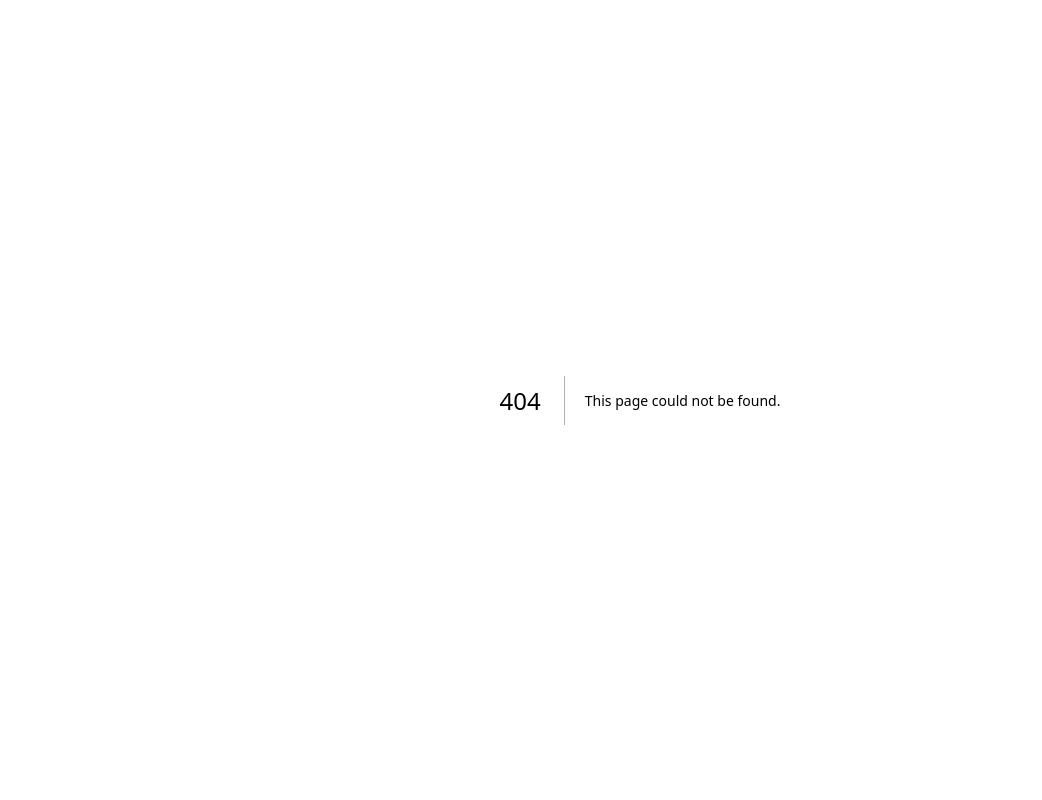
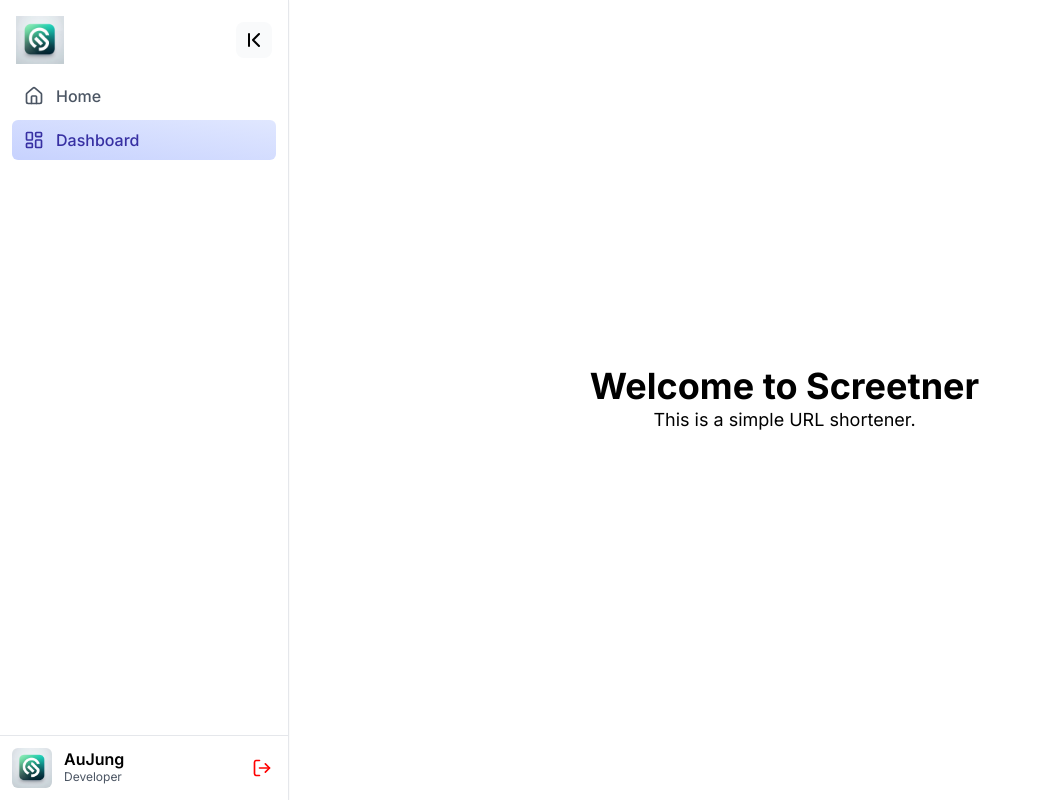
Before and after one commit to Screetner/frontend, a Next.js app: page /dashboard in a window 1280 px wide. Before the commit this address had no page. Shown: the whole page, without its empty margins (0-1042 px from the left). Built offline with nearby package versions, Linux system fonts and the light colour scheme.

Commit message:
feat: sidebar

```diff
--- a/package.json
+++ b/package.json
@@ -9,6 +9,7 @@
     "lint": "next lint"
   },
   "dependencies": {
+    "lucide-react": "^0.378.0",
     "next": "14.2.3",
     "next-auth": "^4.24.7",
     "react": "^18",
--- /dev/null
+++ b/src/app/components/SideBar.tsx
@@ -0,0 +1,146 @@
+import {ChevronFirst, ChevronLast, LogOut} from "lucide-react";
+import {signOut} from "next-auth/react";
+import Image from "next/image";
+import logo from "../../../public/logo.jpg";
+import React, {createContext, ReactNode, useContext, useEffect, useState} from "react";
+import {path, routeList} from "@/app/utils/routeList";
+import {useRouter} from "next/navigation";
+
+interface SidebarContextType {
+    expanded: boolean;
+}
+
+const SidebarContext = createContext<SidebarContextType>({
+    expanded: true,
+});
+
+interface SidebarProps {
+    children: ReactNode;
+}
+
+function Sidebar({children}: SidebarProps) {
+    const [expanded, setExpanded] = useState<boolean>(true);
+
+    useEffect(() => {
+        const handleResize = () => {
+            const isLg = window.innerWidth <= 1023;
+            setExpanded(!isLg);
+        };
+
+        window.addEventListener("resize", handleResize);
+        handleResize();
+
+        return () => {
+            window.removeEventListener("resize", handleResize);
+        };
+    }, []);
+
+
+    return (
+        <>
+            <aside className="h-screen">
+                <nav className="h-full flex flex-col bg-white border-r shadow-sm">
+                    <div className="p-4 pb-2 flex justify-between items-center">
+                        <Image
+                            src={logo}
+                            className={`overflow-hidden transition-all ${
+                                expanded ? "w-12" : "w-0"
+                            }`}
+                            alt="Logo"
+                        />
+                        <button
+                            onClick={() => setExpanded((curr) => !curr)}
+                            className="p-1.5 rounded-lg bg-gray-50 hover:bg-gray-100"
+                        >
+                            {expanded ? <ChevronFirst/> : <ChevronLast/>}
+                        </button>
+                    </div>
+                    <SidebarContext.Provider value={{expanded}}>
+                        <ul className="flex-1 px-3">{children}</ul>
+                    </SidebarContext.Provider>
+                    <div className="border-t flex p-3">
+                        <Image
+                            src={logo}
+                            className="w-10 h-10 rounded-md"
+                            alt="Profile"
+                            width={40}
+                            height={40}
+                        />
+                        <div
+                            className={`flex justify-between items-center overflow-hidden transition-all ${
+                                expanded ? "w-52 ml-3" : "w-0"
+                            } `}
+                        >
+                            <div className="leading-4">
+                                <h4 className="font-semibold">AuJung</h4>
+                                <span className="text-xs text-gray-600">Developer</span>
+                            </div>
+                            <div className="hover:cursor-pointer"
+                                 onClick={() => signOut()}>
+                                <LogOut size={20} color={"red"}/>
+                            </div>
+                        </div>
+                    </div>
+
+                </nav>
+            </aside>
+        </>
+    );
+}
+
+interface SidebarItemProps {
+    to: path
+    icon: ReactNode;
+    text: string;
+    active?: boolean;
+    alert?: boolean;
+}
+
+function SidebarItem({
+                         to,
+                         icon,
+                         text,
+                         active = false,
+                     }: SidebarItemProps) {
+    const {expanded} = useContext(SidebarContext);
+    const router = useRouter();
+
+    const handleOnClick = () => {
+        router.push(to)
+    }
+
+    return (
+        <li
+            className={`relative flex items-center py-2 px-3 my-1 font-medium rounded-md cursor-pointer transition-colors group ${active ? "bg-gradient-to-tr from-indigo-200 to-indigo-100 text-indigo-800" : "hover:bg-indigo-50 text-gray-600"}`}
+            onClick={handleOnClick}
+        >
+                {icon}
+            <span
+                className={`overflow-hidden transition-all ${expanded ? "w-52 ml-3" : "w-0"}`}
+            >
+                {text}
+            </span>
+            {!expanded && (
+                <div className={`absolute left-full rounded-md px-2 py-1 ml-6 bg-indigo-100 text-indigo-800 text-sm invisible opacity-20 -translate-x-3 transition-all group-hover:visible group-hover:opacity-100 group-hover:translate-x-0`}>
+                    {text}
+                </div>
+            )}
+        </li>);
+}
+
+export function Layout({children, activePath}: { children: ReactNode, activePath: path}) {
+    return (
+        <div className="flex">
+            <Sidebar>
+                {
+                    routeList.map(r => {
+                        return <SidebarItem key={r.label} icon={r.icon} text={r.label} active={r.path === activePath} to={r.path}/>
+                    })
+                }
+            </Sidebar>
+            <div className={"w-full"}>
+                {children}
+            </div>
+        </div>
+    )
+}
--- /dev/null
+++ b/src/app/dashboard/page.tsx
@@ -0,0 +1,20 @@
+"use client"
+import React from "react";
+import {Layout} from "@/app/components/SideBar";
+
+interface dashboardProps {}
+
+const Dashboard: React.FC<dashboardProps> = () => {
+    return (
+        <Layout activePath={"/dashboard"}>
+            <div className={"flex items-center justify-center h-screen"}>
+                <div className="flex flex-col items-center justify-center">
+                    <h1 className="text-4xl font-bold">Welcome to Screetner</h1>
+                    <p className="text-lg">This is a simple URL shortener.</p>
+                </div>
+            </div>
+        </Layout>
+    );
+};
+
+export default Dashboard;
--- a/src/app/layout.tsx
+++ b/src/app/layout.tsx
@@ -8,7 +8,7 @@
 
 export const metadata: Metadata = {
   title: "Screetner",
-  description: "Generated by create next app",
+  description: "Screetner is a simple URL shortener",
 };
 
 export default function RootLayout({
@@ -19,7 +19,9 @@
   return (
       <NextAuthProvider>
         <html lang="en">
-            <body className={inter.className}>{children}</body>
+        <body className={inter.className}>
+            {children}
+        </body>
         </html>
       </NextAuthProvider>
   );
--- a/src/app/page.tsx
+++ b/src/app/page.tsx
@@ -1,15 +1,20 @@
 "use client"
 
 import {useAuth} from "@/app/hooks/auth/useAuth";
-import { signOut } from "next-auth/react";
+import React from "react";
+import {Layout} from "@/app/components/SideBar";
 
 export default function Home() {
     const {data} = useAuth()
   return (
-      <div>
-            <h1>Home</h1>
-            <p>{data?.user?.email}</p>
-            <button onClick={() => signOut()}>Sign Out</button>
-      </div>
+      <Layout activePath={"/"}>
+          <div className={"flex items-center justify-center h-screen"}>
+              <div className="flex flex-col items-center justify-center">
+                  <h1 className="text-4xl font-bold">Welcome to Screetner</h1>
+                  <p className="text-lg">This is a simple URL shortener.</p>
+                  <p className="text-lg">You are {data?.user?.email}</p>
+              </div>
+          </div>
+      </Layout>
   );
 }
--- /dev/null
+++ b/src/app/utils/routeList.tsx
@@ -0,0 +1,27 @@
+import {ReactNode} from "react";
+import {
+    LayoutDashboard,
+    Home as HomeIcon,
+} from "lucide-react";
+
+export type path = "/" | "/dashboard"
+
+interface RouteItem {
+    icon: ReactNode;
+    label: string
+    path: path
+}
+
+
+export const routeList : RouteItem[] = [
+    {
+        icon: <HomeIcon size={20}/>,
+        label: "Home",
+        path: "/"
+    },
+    {
+        icon: <LayoutDashboard size={20}/>,
+        label: "Dashboard",
+        path: "/dashboard"
+    },
+]
--- a/tailwind.config.ts
+++ b/tailwind.config.ts
@@ -13,6 +13,17 @@
         "gradient-conic":
           "conic-gradient(from 180deg at 50% 50%, var(--tw-gradient-stops))",
       },
+      screens: {
+        'sm': { 'max': '639px'},
+
+        'md': { 'max': '767px'},
+
+        'lg': { 'max': '1023px'},
+
+        'xl': { 'max': '1279px'},
+
+        '2xl': { 'max': '1535px'},
+      },
     },
   },
   plugins: [],
```
Also changed, not shown: public/logo.jpg (added), 1 other file (tests, documents, lock files or other folders).
